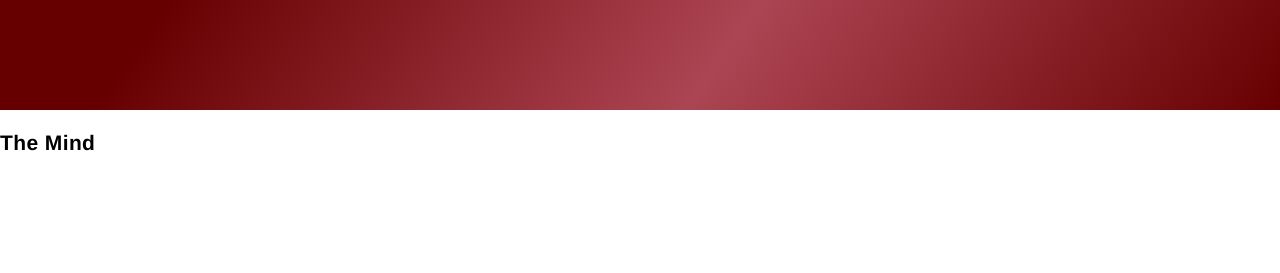
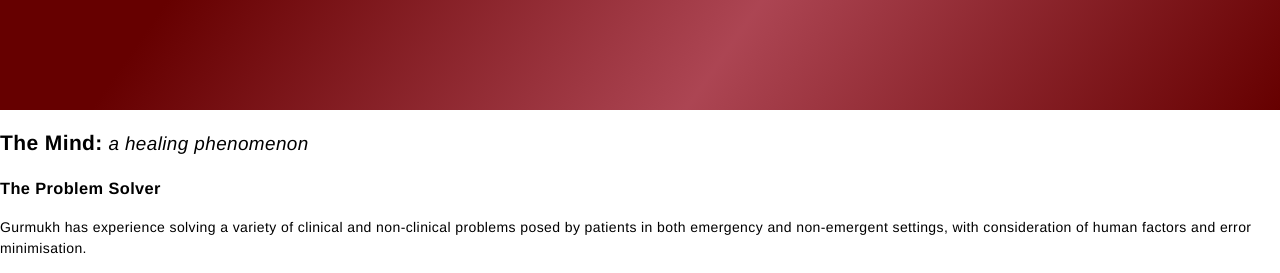
Before and after one commit to SchoolOfCode/w1_website-challenge-Pillroy, a plain HTML site: page index.html in a window 1280 px wide. Shown: the part 730-1003 px from the top of the page. Before the commit the page ends 906 px from the top, so only its background shows below. Drawn offline with Linux system fonts and the light colour scheme.

Commit message:
update-1

```diff
--- a/index.html
+++ b/index.html
@@ -33,8 +33,11 @@
                     He is still an up-and-coming King of all things cerebral. Explore the page below to immerse yourself in Gurmukh's <strong>mind, body and soul.</strong></p>
                 <img src="media/sitar.png" alt="Sitar Instrument" id="sitar">
             </div>
-            <h2>The Mind</h2>
-            <div class="column"></div>
+            <h2>The Mind:<span style="font-size: 0.9em; font-weight: 300;"><em> a healing phenomenon</em></span></h2>
+            <div class="column-66">
+                <h3>The Problem Solver</h3>
+                <p>Gurmukh has experience solving a variety of clinical and non-clinical problems posed by patients in both emergency and non-emergent settings, with consideration of human factors and error minimisation.</p>
+            </div>
         </main>
     </body>
 </html>
```
